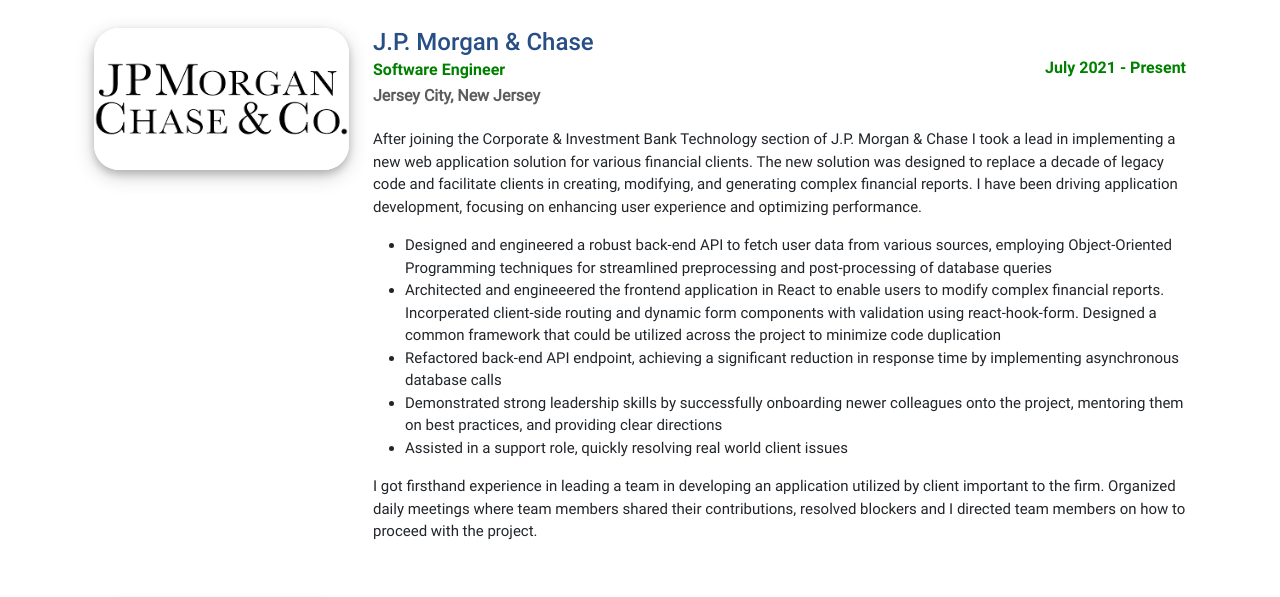
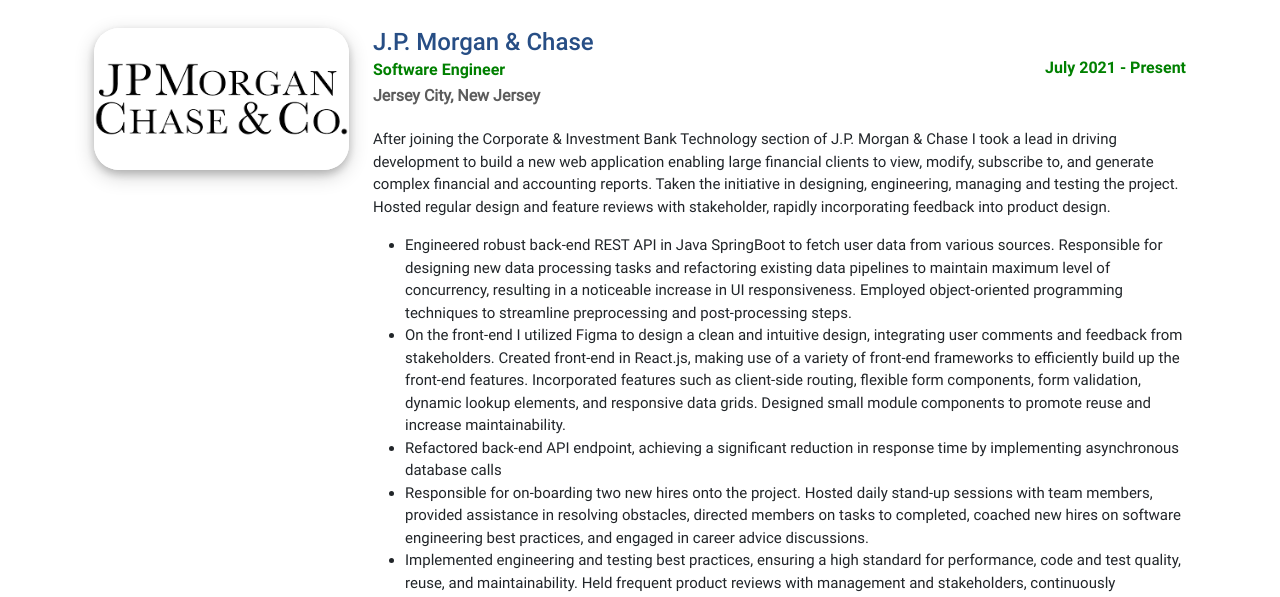
Before and after one commit to smills7997/smills7997.github.io, a plain HTML site: page index.html in a window 1280 px wide. Shown: the part 1850-2447 px from the top of the page. Drawn offline with nearby package versions, Linux system fonts and the light colour scheme; a script that the page names is missing.

Commit message:
Updated J.P. Morgan job description

```diff
--- a/index.html
+++ b/index.html
@@ -111,33 +111,38 @@
                             <div class="item-text">
                                 <p>
                                     After joining the Corporate & Investment Bank Technology section of J.P. Morgan & Chase I took a lead in
-                                    implementing a new web application solution for various financial clients. The new solution was designed to
-                                    replace a decade of legacy code and facilitate clients in creating, modifying, and generating complex
-                                    financial reports. I have been driving application development, focusing on enhancing user experience and
-                                    optimizing performance.
+                                    driving development to build a new web application enabling large financial clients to view, modify,
+                                    subscribe to, and generate complex financial and accounting reports. Taken the initiative in designing,
+                                    engineering, managing and testing the project. Hosted regular design and feature reviews with stakeholder,
+                                    rapidly incorporating feedback into product design.
                                 </p>
                                 <ul>
                                     <li>
-                                        Designed and engineered a robust back-end API to fetch user data from various sources, employing
-                                        Object-Oriented Programming techniques for streamlined preprocessing and post-processing of database
-                                        queries
+                                        Engineered robust back-end REST API in Java SpringBoot to fetch user data from various sources.
+                                        Responsible for designing new data processing tasks and refactoring existing data pipelines to
+                                        maintain maximum level of concurrency, resulting in a noticeable increase in UI responsiveness.
+                                        Employed object-oriented programming techniques to streamline preprocessing and post-processing steps.
                                     </li>
                                     <li>
-                                        Architected and engineeered the frontend application in React to enable users to modify complex
-                                        financial reports. Incorperated client-side routing and dynamic form components with validation using
-                                        react-hook-form. Designed a common framework that could be utilized across the project to minimize
-                                        code duplication
+                                        On the front-end I utilized Figma to design a clean and intuitive design, integrating user comments and
+                                        feedback from stakeholders. Created front-end in React.js, making use of a variety of front-end
+                                        frameworks to efficiently build up the front-end features. Incorporated features such as client-side
+                                        routing, flexible form components, form validation, dynamic lookup elements, and responsive data grids.
+                                        Designed small module components to promote reuse and increase maintainability.
                                     </li>
                                     <li>
                                         Refactored back-end API endpoint, achieving a significant reduction in response time by implementing
                                         asynchronous database calls
                                     </li>
                                     <li>
-                                        Demonstrated strong leadership skills by successfully onboarding newer colleagues onto the project,
-                                        mentoring them on best practices, and providing clear directions
+                                        Responsible for on-boarding two new hires onto the project. Hosted daily stand-up sessions with team
+                                        members, provided assistance in resolving obstacles, directed members on tasks to completed, coached
+                                        new hires on software engineering best practices, and engaged in career advice discussions.
                                     </li>
                                     <li>
-                                        Assisted in a support role, quickly resolving real world client issues
+                                        Implemented engineering and testing best practices, ensuring a high standard for performance, code
+                                        and test quality, reuse, and maintainability. Held frequent product reviews with management and
+                                        stakeholders, continuously incorporating feedback and new features.
                                     </li>
                                 </ul>
                                 <p>
```
